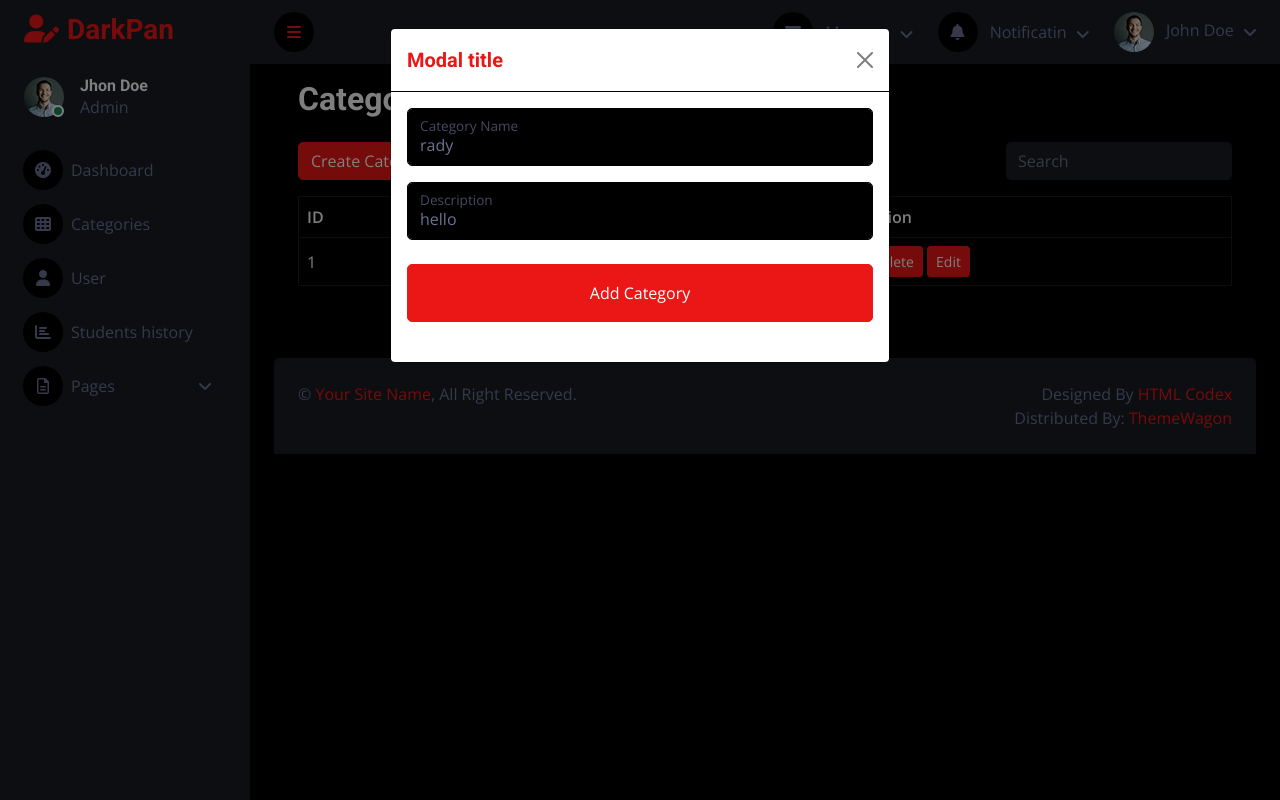
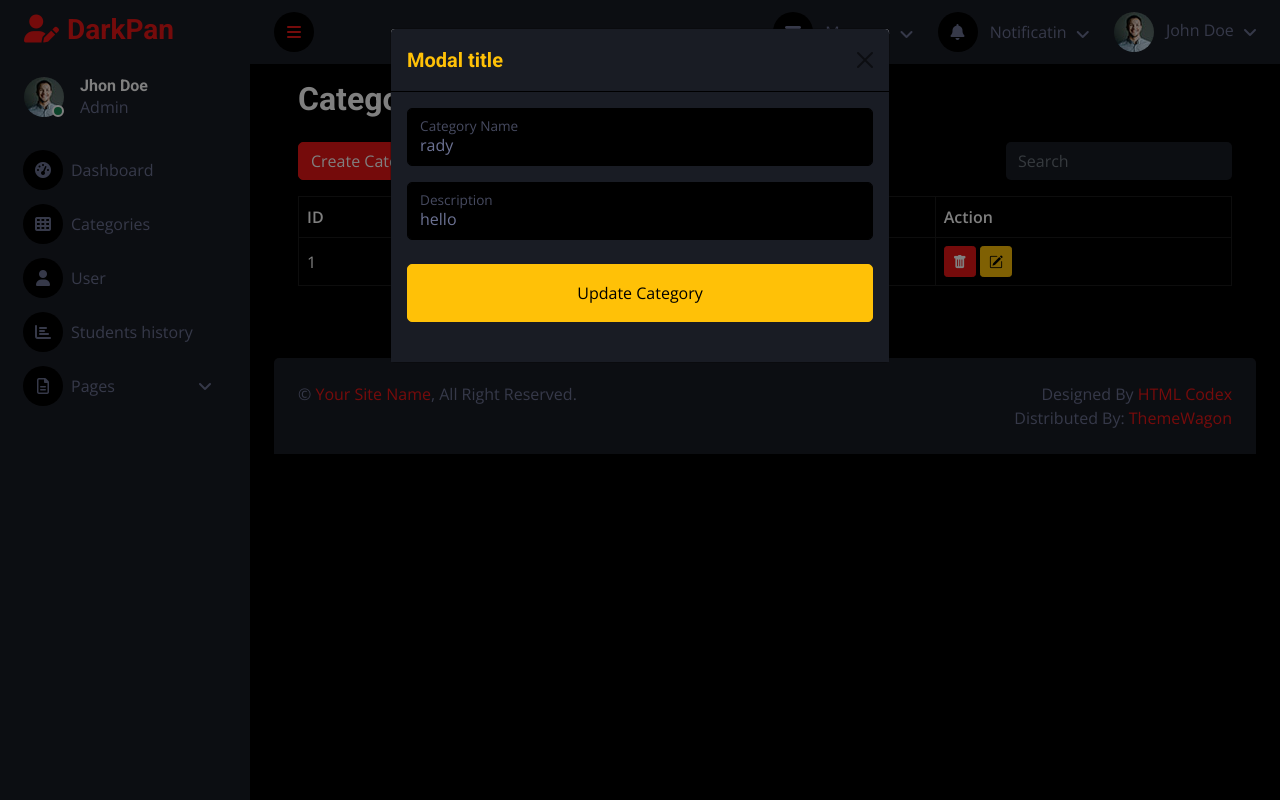
Before and after one commit to Phanit-Chea/G14-Elearning, a PHP site: page /admin_categories in a window 1280 px wide, after a click that opens the changed part. Run offline with PHP 8.4, Linux system fonts and the light colour scheme; data comes from the database, SQL or seed files in the repository; some libraries are stand-ins or nearby versions.

Commit message:
['imp']to change some style on admin_categories EL-65

```diff
--- a/views/admin/admin_categories.view.php
+++ b/views/admin/admin_categories.view.php
@@ -38,18 +38,18 @@ require "models/admin.model.php";
                 <td><?= $category['category_id']?></td>
                 <td><?= $category['category_name']?></td>
                 <td>
-                    <a onclick="return confirm('Do you want to delete this category?')" class="btn btn-sm btn-primary" href="controllers/admin/category/admin_delete_categories.controller.php?id=<?= $category['category_id'] ?>">Delete</a>
-                    <button type='button' class="btn btn-sm btn-primary" data-bs-toggle="modal" data-bs-target="#edit-modal<?= $category['category_id'] ?>">Edit</button>
+                    <a onclick="return confirm('Do you want to delete this category?')" class="btn btn-sm btn-primary" href="controllers/admin/category/admin_delete_categories.controller.php?id=<?= $category['category_id'] ?>"><i class="bi bi-trash-fill"></i></a>
+                    <button type='button' class="btn btn-sm btn-warning" data-bs-toggle="modal" data-bs-target="#edit-modal<?= $category['category_id'] ?>"><i class="bi bi-pencil-square"></i></button>
                 </td>
             </tr>
             <div class="modal fade" id="edit-modal<?= $category['category_id'] ?>" tabindex="-1" aria-labelledby="exampleModalLabel" aria-hidden="true">
               <div class="modal-dialog">
                 <div class="modal-content">
-                  <div class="modal-header">
-                    <h5 class="modal-title text-primary" id="exampleModalLabel">Modal title</h5>
+                  <div class="modal-header bg-secondary">
+                    <h5 class="modal-title text-warning " id="exampleModalLabel">Modal title</h5>
                     <button type="button" class="btn-close" data-bs-dismiss="modal" aria-label="Close"></button>
                   </div>
-                  <div class="modal-body">
+                  <div class="modal-body bg-secondary">
                   <form action="controllers/admin/category/admin_edit_categories.controller.php" method="post">
                   <input type="hidden" class="form-control" value="<?= $category['category_id'] ?>" id="id" name="id">
                       <div class="form-floating mb-3">
@@ -60,7 +60,7 @@ require "models/admin.model.php";
                           <input type="text" class="form-control" value="<?= $category['category_description'] ?>" id="description" name="description">
                           <label for="floatingPassword">Description</label>
                       </div>
-                      <button type="submit" class="btn btn-primary py-3 w-100 mb-4">Add Category</button>
+                      <button type="submit" class="btn btn-warning text-black py-3 w-100 mb-4">Update Category</button>
                 </form>
       </div>
     </div>
@@ -76,14 +76,14 @@ require "models/admin.model.php";
 
 <!-- ========================= show popup form when create category ================= -->
 <!-- Modal -->
-<div class="modal fade" id="add-modal" tabindex="-1" aria-labelledby="exampleModalLabel" aria-hidden="true">
+<div class="modal fade " id="add-modal" tabindex="-1" aria-labelledby="exampleModalLabel" aria-hidden="true">
   <div class="modal-dialog">
     <div class="modal-content">
-      <div class="modal-header">
+      <div class="modal-header bg-secondary">
         <h5 class="modal-title text-primary" id="exampleModalLabel">New Category</h5>
         <button type="button" class="btn-close" data-bs-dismiss="modal" aria-label="Close"></button>
       </div>
-      <div class="modal-body">
+      <div class="modal-body bg-secondary">
       <form action="controllers/admin/category/admin_add_categories.controller.php" method="post">
                     <div class="form-floating mb-3">
                         <input type="text" class="form-control" id="name" name="name">
@@ -93,7 +93,7 @@ require "models/admin.model.php";
                         <input type="text" class="form-control" id="description" name="description">
                         <label for="floatingPassword">Description</label>
                     </div>
-                    <button type="submit" class="btn btn-primary py-3 w-100 mb-4"  style="background-color: orange;">Add Category</button>
+                    <button type="submit" class="btn btn-primary py-3 w-100 mb-4" >Add Category</button>
                 </form>
       </div>
     </div>
```
